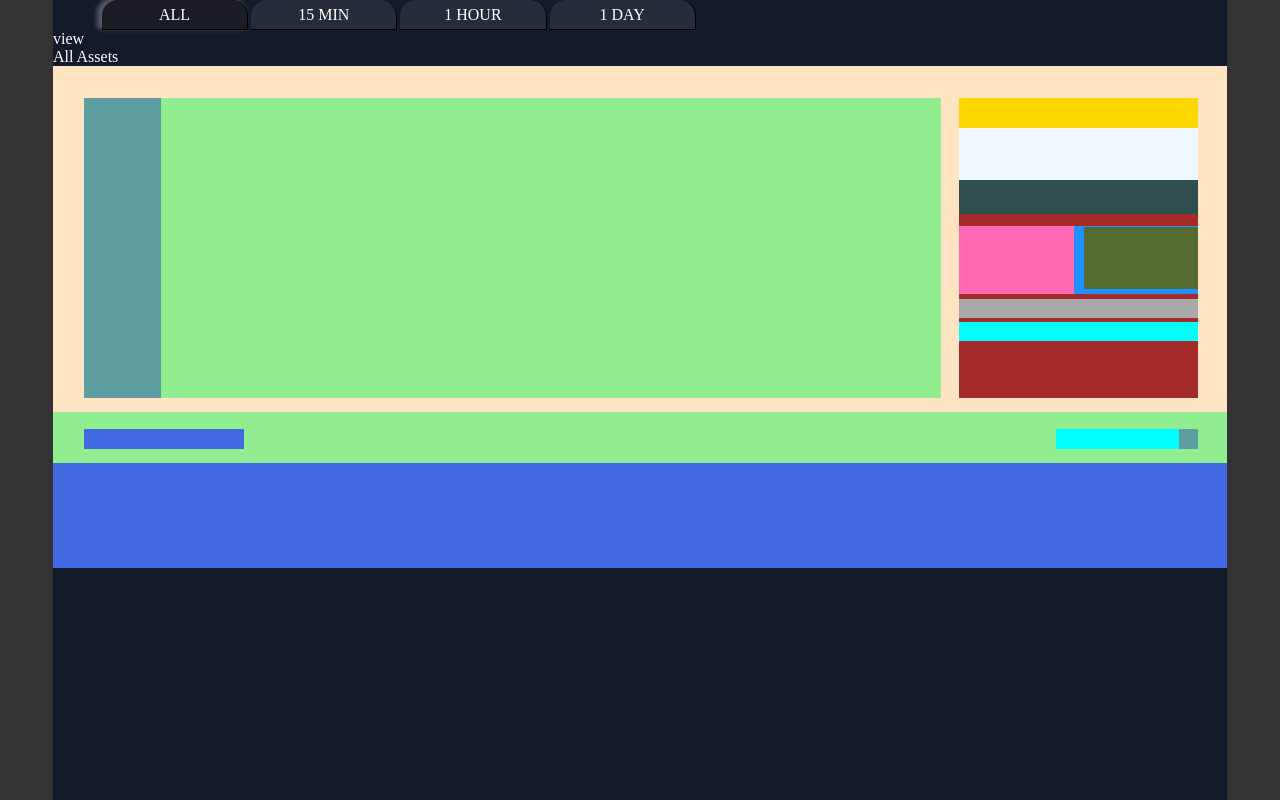
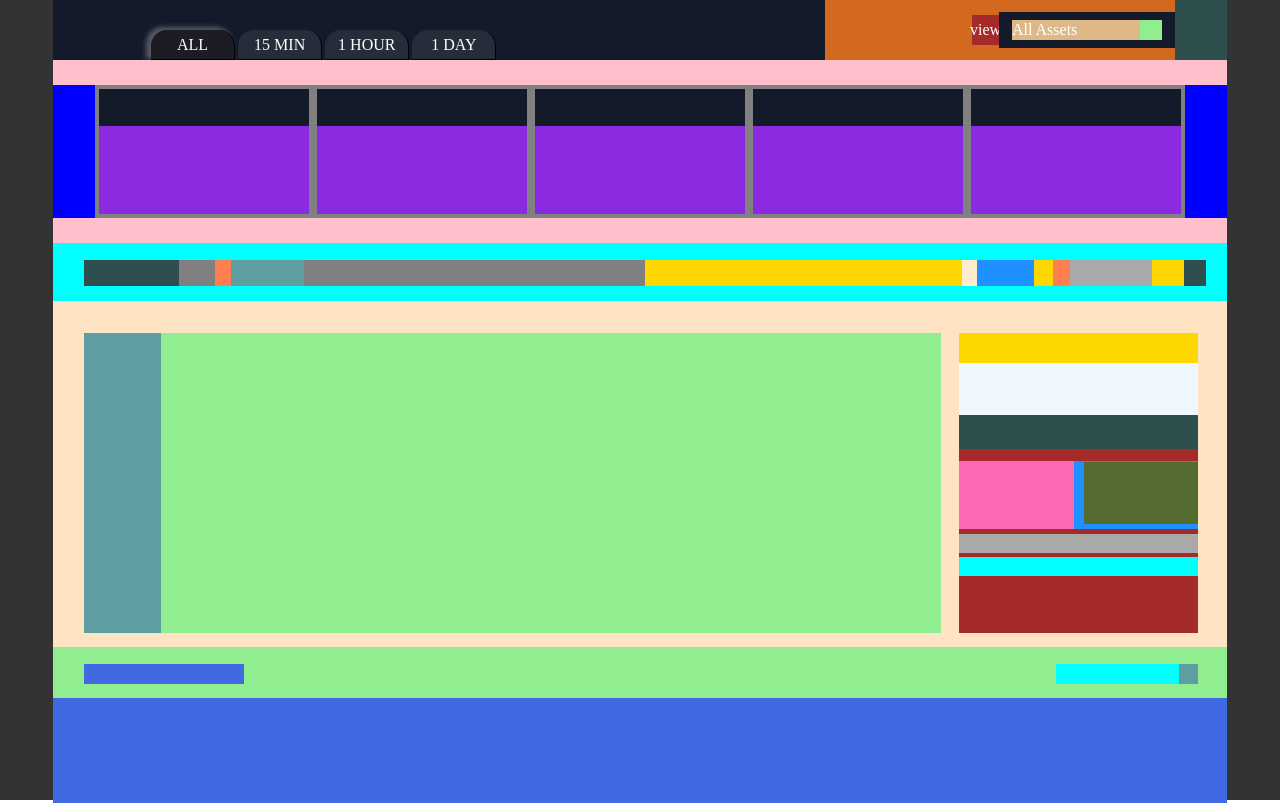
Before and after one commit to neko12377/My_Component_Library, a React app: page / in a window 1280 px wide. Built offline with nearby package versions, Linux system fonts and the light colour scheme.

Commit message:
feat: Tabs

```diff
--- a/src/oneFile/style.scss
+++ b/src/oneFile/style.scss
@@ -5,14 +5,14 @@
     width: 1174px;
 }
 
-.sectionOne {
+.header {
   display: flex;
   justify-content: flex-start;
   width: 100%;
   height: 60px;
 }
 
-.tabGroup {
+.header-tabGroup {
   display: flex;
   justify-content: flex-start;
   align-items: flex-end;
@@ -37,7 +37,7 @@ $tabWidth: 25%;
   }
 }
 
-.optionGroup {
+.header-utilityOptions {
   display: flex;
   justify-content: flex-end;
   align-items: center;
@@ -46,7 +46,7 @@ $tabWidth: 25%;
   background-color: chocolate;
 }
 
-.view {
+.header-utilityOptions-dropDownListLabel {
   display: flex;
   justify-content: center;
   align-items: center;
@@ -55,7 +55,7 @@ $tabWidth: 25%;
   background-color: brown;
 }
 
-.assetsSelector {
+.header-utilityOptions-dropDownList {
   display: flex;
   justify-content: space-around;
   align-items: center;
@@ -65,7 +65,7 @@ $tabWidth: 25%;
   background-color: #131b2b;
 }
 
-.assetContent {
+.header-utilityOptions-dropDownList-content {
   display: flex;
   justify-content: flex-start;
   align-items: center;
@@ -74,7 +74,7 @@ $tabWidth: 25%;
   height: 100%;
 }
 
-.downArrow {
+.header-utilityOptions-dropDownList-arrowToExpand {
   display: flex;
   justify-content: center;
   align-items: center;
@@ -83,7 +83,7 @@ $tabWidth: 25%;
   height: 100%;
 }
 
-.operator {
+.header-utilityOptions-collapseSign {
   display: flex;
   justify-content: center;
   align-items: center;
@@ -92,7 +92,7 @@ $tabWidth: 25%;
   background-color: darkslategrey;
 }
 
-.sectionTwo {
+.carousel {
   display: flex;
   justify-content: space-around;
   padding: 25px 0;
@@ -101,7 +101,7 @@ $tabWidth: 25%;
   background-color: pink;
 }
 
-.arrow {
+.carousel-arrow {
   display: flex;
   justify-content: center;
   align-items: center;
@@ -112,7 +112,7 @@ $tabWidth: 25%;
 
 $currencyContentWidth: 20%;
 
-.infoBlock {
+.carousel-infoBlock {
   display: flex;
   flex-direction: column;
   justify-content: flex-start;
@@ -122,7 +122,7 @@ $currencyContentWidth: 20%;
   background-color: gray;
 }
 
-.currency {
+.carousel-infoBlock-title {
   display: flex;
   justify-content: space-around;
   align-items: center;
@@ -132,7 +132,7 @@ $currencyContentWidth: 20%;
   background-color: #131b2b;
 }
 
-.currencyNumber {
+.carousel-infoBlock-info {
   display: flex;
   justify-content: space-around;
   align-items: center;
@@ -141,7 +141,7 @@ $currencyContentWidth: 20%;
   background-color: blueviolet;
 }
 
-.sectionThree {
+.main-title {
   display: flex;
   justify-content: space-around;
   background-color: aqua;
```
